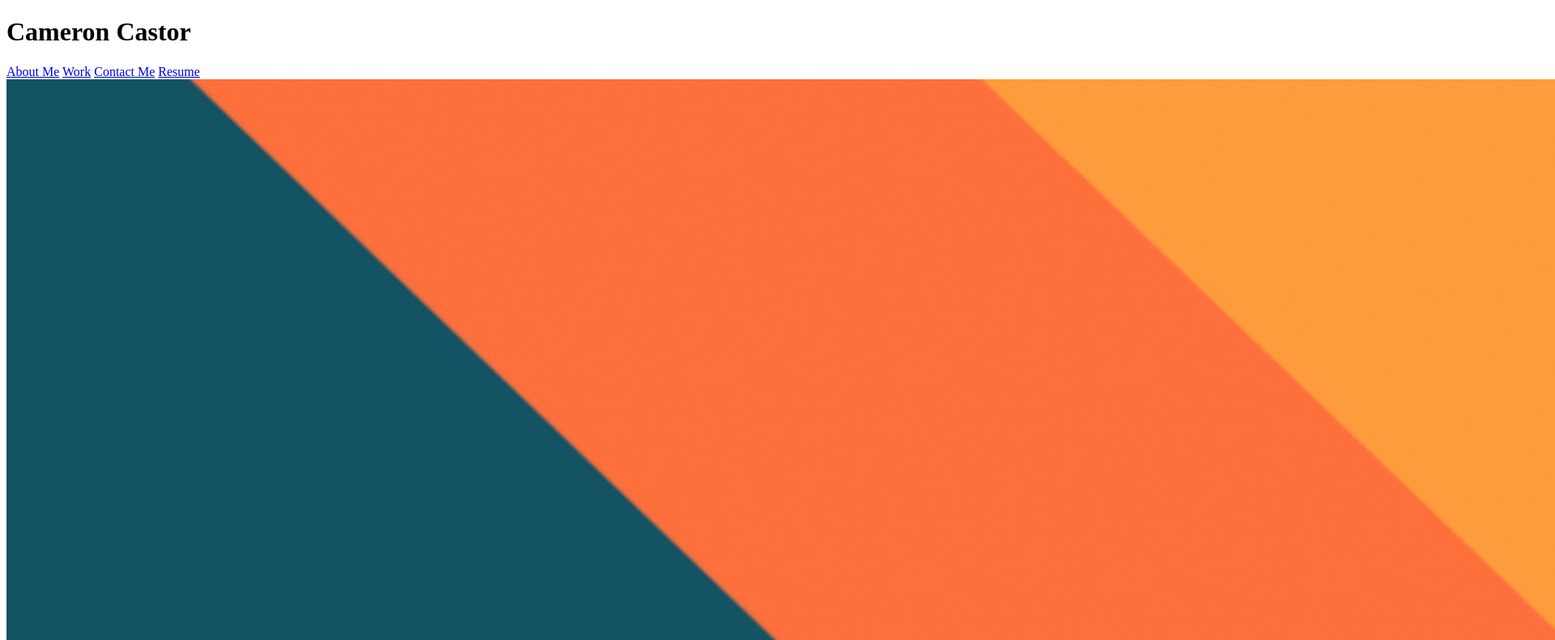
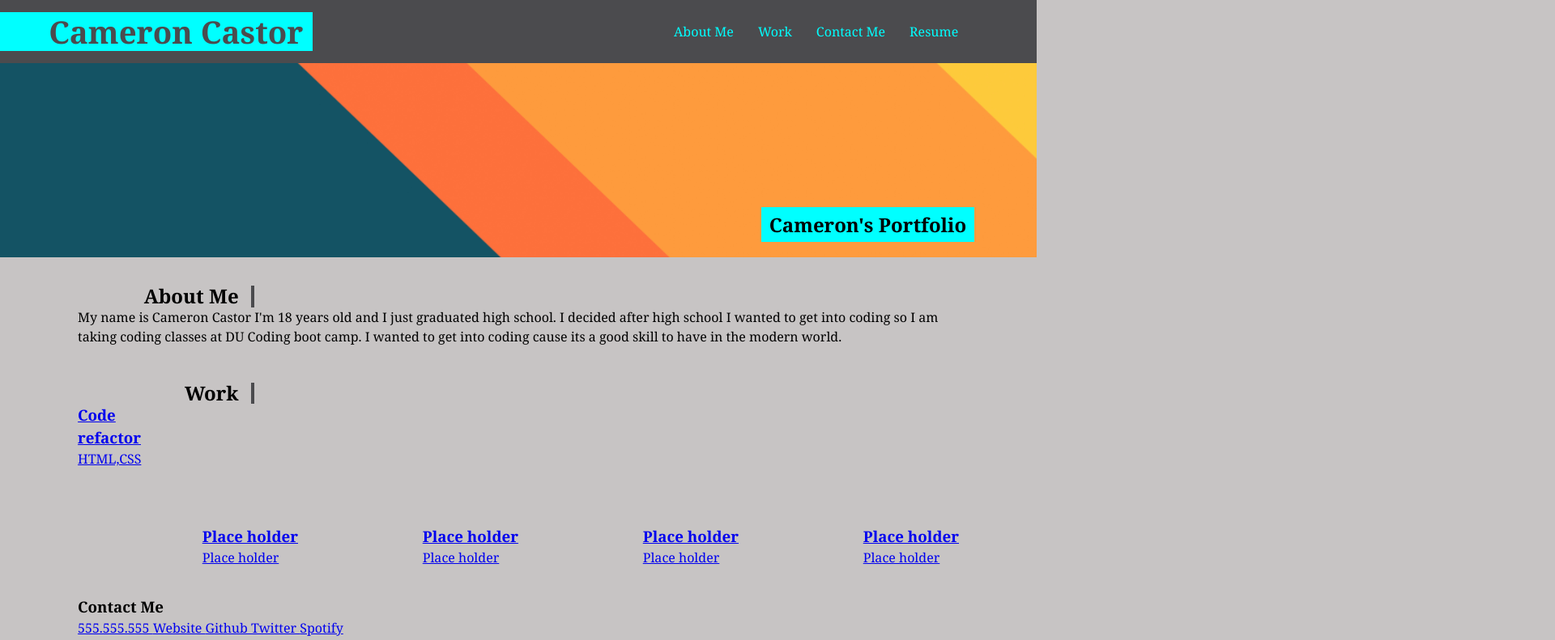
Before and after one commit to CameronC03/Portfolio-Cameron-Castor, a plain HTML site: page index.html in a window 1280 px wide. Shown: the top 791 px of the page at 81% size, 1920 px wide, since content can reach past the window. Drawn offline with Linux system fonts and the light colour scheme.

Commit message:
added more to css file

```diff
--- a/assets/style.css
+++ b/assets/style.css
@@ -0,0 +1,124 @@
+* {
+    box-sizing: border-box;
+}
+
+body {
+    margin: 0;
+    padding: 0;
+    font-family: Georgia, 'Times New Roman', Times, serif;
+    background-color: rgb(199, 196, 196);
+    line-height: 1.5;
+}
+
+h1, h2, h3 {
+    margin: 0;
+}
+
+p {
+    margin: 0;
+}
+
+header {
+    padding: 15px 6% 15px 0;
+    display: flex;
+    flex-direction: row;
+    justify-content: space-between;
+    align-items: center;
+    background-color: rgb(75, 75, 78);
+    box-shadow: 0 5px 35px rgb(75, 75, 78);
+}
+
+header h1 {
+    color: rgb(75, 75, 78);
+    background-color: cyan;
+    padding: 5px 1% 5px 5%;
+    margin: 0;
+    font-size: 3vw;
+    line-height: 1;
+}
+
+nav {
+    display: flex;
+    flex-direction: row;
+    flex-wrap: wrap;
+}
+
+nav a {
+    text-decoration: none;
+    padding: 5px 10px;
+    color: cyan;
+    margin-right: 10px;
+    background-size: 100% 0.2em;
+    background-position: bottom;
+}
+
+main {
+    margin-top: 20px;
+    margin-bottom: 45px;
+}
+
+.banner {
+    background-size: cover;
+    background-image: url(./images/gradienta-QWutu2BRpOs-unsplash.jpg);
+    background-position: center;
+    background-blend-mode: soft-light;
+    min-height: 30vh;
+    padding: 2% 6%;
+    display: flex;
+    justify-content: flex-end;
+    align-items: flex-end;
+    text-align: right;
+    padding-left: 10vw;
+    display: flex;
+    justify-content: flex-end;
+    text-align: right;
+
+}
+
+.banner img {
+    width: 150px;
+    margin: 20px;
+    border-radius: 10%;
+    opacity: 0;
+}
+
+.banner h2 {
+    background-color: cyan;
+    margin: 0;
+    padding: 5px 10px;
+    line-height: 1.2;
+    display: inline;
+}
+
+.main-page {
+    max-width: 85%;
+    margin-left: auto;
+    margin-right: auto;
+}
+
+.section1{
+    margin: 25px 0;
+    padding: 10px 0;
+    display: flex;
+    flex-direction: row;
+    flex-wrap: wrap;
+    align-items: stretch;
+    justify-content: space-between;
+}
+
+.section1 h2 {
+    flex: 0 0 20%;
+    text-align: right;
+    padding-right: 15px;
+    border-right: 4px solid rgb(75, 75, 78);
+    line-height: 1.1;
+}
+
+.grid-container {
+    display: grid;
+    column-gap: 10px;
+    row-gap: 10px;
+    grid-auto-flow: dense;
+    grid-template-columns: repeat(12,1fr);
+    grid-auto-rows: minmax(150px, 1fr);
+}
--- a/index.html
+++ b/index.html
@@ -5,10 +5,13 @@
     <meta http-equiv="X-UA-Compatible" content="IE=edge">
     <meta name="viewport" content="width=device-width, initial-scale=1.0">
     <title>Cameron Castor portfolio</title>
+    <link rel="stylesheet" href="./assets/style.css" />
+  <link rel="stylesheet" href="./assets/reset.css" />
+
 </head>
 <body>
     <!--navbar and header-->
-    <header>
+    <header class="header">
         <h1>Cameron Castor</h1>
         <nav>
             <a href="#About-Me">About Me</a>
@@ -18,7 +21,7 @@
         </nav>
     </header>
     <!--banner-->
-    <section claass="banner">
+    <section class="banner">
         <img src="./assets/images/gradienta-QWutu2BRpOs-unsplash.jpg"/>
         <div>
             <h2>Cameron's Portfolio</h2>
```
Also changed, not shown: 2 other files.
